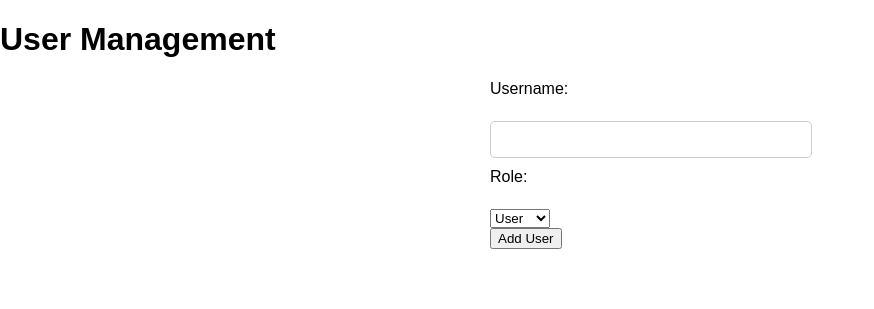
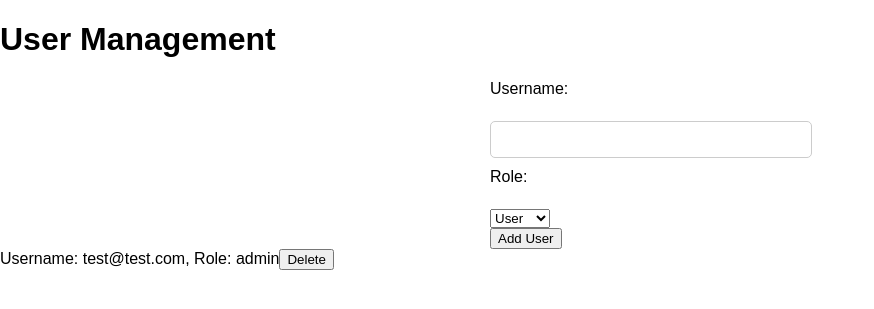
Before and after one commit to anibalhsm/StickyLink, a Flask app: page /admin/users in a window 1280 px wide. Shown: the part 74-383 px from the top of the page, without its empty margins (0-874 px from the left). Run offline with Flask 2, Linux system fonts and the light colour scheme; a user stored in the database is signed in; data comes from the database, SQL or seed files in the repository; both versions use the stored data as it was after the commit.

Commit message:
modified:   app.py modified:   instance/db.sqlite modified:   static/js/userManagement.js modified:   templates/admin_users.html

```diff
--- a/app.py
+++ b/app.py
@@ -1,4 +1,4 @@
-from flask import Flask, render_template, request, redirect, url_for, flash
+from flask import Flask, render_template, request, redirect, url_for, flash, jsonify
 from flask_mail import Mail, Message
 from flask_migrate import Migrate
 from flask_sqlalchemy import SQLAlchemy
@@ -22,6 +22,12 @@ class Users(UserMixin, db.Model):
     username = db.Column(db.String(250), unique=True, nullable=False)
     password = db.Column(db.String(250), nullable=False)
     role = db.Column(db.String(250), default ='user')
+    def to_dict(self):
+        return {
+            'username': self.username,
+            'role': self.role
+            # Add other fields as needed
+        }
 
 class Product(db.Model):
     __tablename__ = 'product'
@@ -60,6 +66,17 @@ def add_product():
 
     return redirect(url_for('products'))
 
+@app.route('/get_users', methods=['GET'])
+def get_users():
+    # Fetch the list of users from your database
+    users = Users.query.all()
+
+    # Convert the list of users to a list of dictionaries
+    users_dict = [user.to_dict() for user in users]
+
+    # Convert the list of dictionaries to a JSON string and return it
+    return jsonify(users_dict)
+
 @app.route('/delete_product/<int:id>', methods=['POST'])
 #@login_required
 def delete_product(id):
@@ -81,7 +98,6 @@ def admin_users():
     users = Users.query.all()
     return render_template('admin_users.html', users=users)
 
-from flask import request
 
 @app.route('/change_role', methods=['POST'])
 def change_role():
@@ -96,6 +112,20 @@ def change_role():
     db.session.commit()
 
     return "Role changed successfully!"
+
+@app.route('/delete_user/<username>', methods=['DELETE'])
+def delete_user(username):
+    # Fetch the user from your database
+    user = Users.query.filter_by(username=username).first()
+
+    if user is not None:
+        # If the user exists, delete them from the database
+        db.session.delete(user)
+        db.session.commit()
+        return "User deleted successfully", 200
+    else:
+        # If the user doesn't exist, return an error message
+        return "User not found", 404
 
 @app.route('/')
 def home():
--- a/static/js/userManagement.js
+++ b/static/js/userManagement.js
@@ -13,6 +13,14 @@ window.onload = function() {
             users.forEach(function(user) {
                 var userItem = document.createElement('div');
                 userItem.textContent = 'Username: ' + user.username + ', Role: ' + user.role;
+
+                var deleteButton = document.createElement('button');
+                deleteButton.textContent = 'Delete';
+                deleteButton.addEventListener('click', function() {
+                    deleteUser(user.username);
+                });
+
+                userItem.appendChild(deleteButton);
                 userList.appendChild(userItem);
             });
         } else {
@@ -23,3 +31,25 @@ window.onload = function() {
     // Send the request
     xhr.send();
 };
+
+function deleteUser(username) {
+    // Create a new XMLHttpRequest object
+    var xhr = new XMLHttpRequest();
+
+    // Configure the request
+    xhr.open('DELETE', '/delete_user/' + encodeURIComponent(username), true);
+
+    // Set up what happens when the request is sent
+    xhr.onload = function() {
+        if (xhr.status === 200) {
+            console.log('User deleted successfully');
+            // Refresh the page
+            location.reload();
+        } else {
+            console.error('Request failed. Returned status of ' + xhr.status);
+        }
+    };
+
+    // Send the request
+    xhr.send();
+}
--- a/templates/admin_users.html
+++ b/templates/admin_users.html
@@ -41,6 +41,6 @@
         <input type="submit" value="Add User">
     </form>
     <div id="userList"></div>
-    <script src="userManagement.js"></script>
+    <script src="{{ url_for('static', filename='js/userManagement.js') }}"
+        ></script>
 </body>
-</html>
```
Also changed, not shown: instance/db.sqlite.
